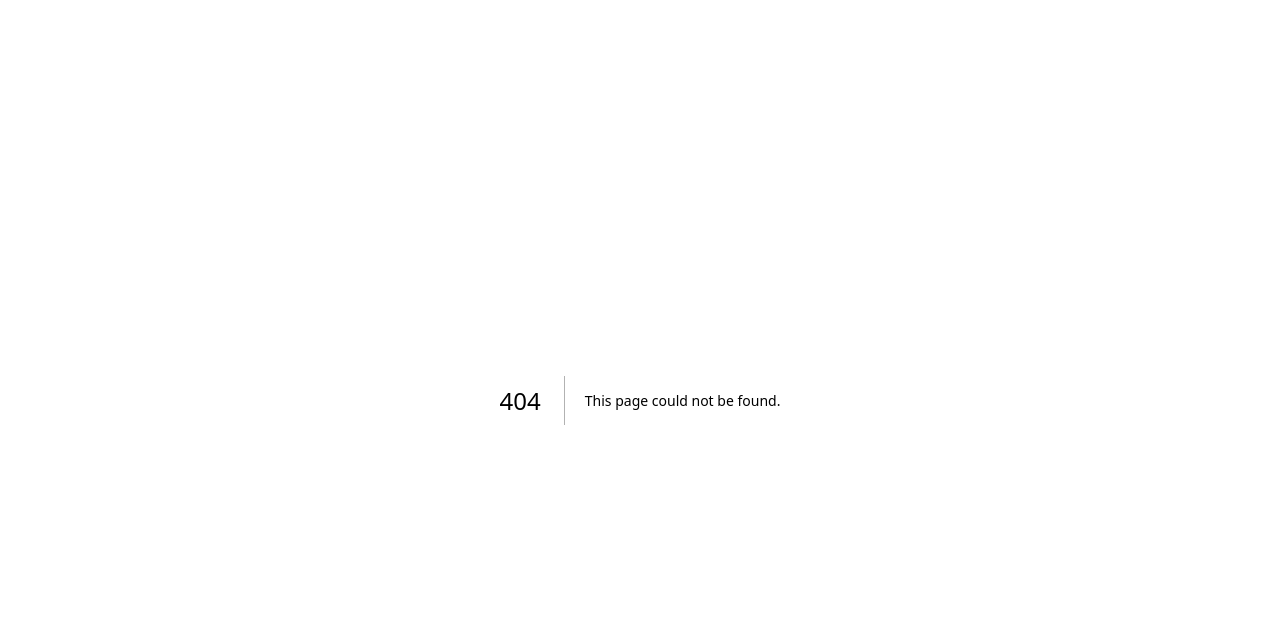
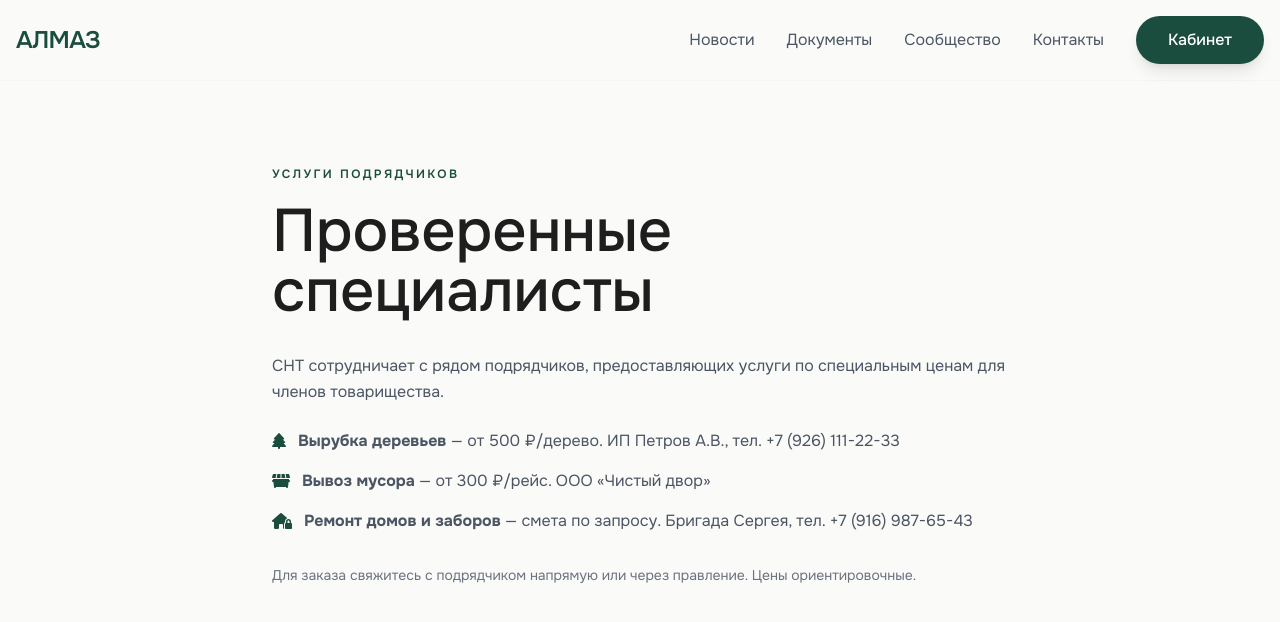
Before and after one commit to rawcam/almaz-snt, a Next.js app: page /almaz-snt/articles/services in a window 1280 px wide. Before the commit this address had no page. Shown: the top 622 px of the page. Built offline with nearby package versions, Linux system fonts and the light colour scheme.

Commit message:
Create services.js

```diff
--- /dev/null
+++ b/src/pages/articles/services.js
@@ -0,0 +1,47 @@
+// src/pages/articles/services.js
+import Navbar from '../../components/Navbar'
+import { motion } from 'framer-motion'
+
+export default function Services() {
+  return (
+    <div className="min-h-screen bg-almond">
+      <Navbar />
+      <div className="container mx-auto px-4 py-20 max-w-3xl">
+        <motion.article
+          initial={{ opacity: 0, y: 20 }}
+          animate={{ opacity: 1, y: 0 }}
+          transition={{ duration: 0.6 }}
+        >
+          <span className="text-xs font-semibold uppercase tracking-[0.2em] text-green-deep">
+            Услуги подрядчиков
+          </span>
+          <h1 className="text-5xl md:text-6xl font-medium mt-4 mb-8 text-dark">
+            Проверенные специалисты
+          </h1>
+          <p className="text-gray-600 leading-relaxed mb-6">
+            СНТ сотрудничает с рядом подрядчиков, предоставляющих услуги по
+            специальным ценам для членов товарищества.
+          </p>
+          <ul className="space-y-4 text-gray-600">
+            <li className="flex items-start gap-3">
+              <i className="fa-solid fa-tree text-green-deep mt-1"></i>
+              <span><strong>Вырубка деревьев</strong> — от 500 ₽/дерево. ИП Петров А.В., тел. +7 (926) 111-22-33</span>
+            </li>
+            <li className="flex items-start gap-3">
+              <i className="fa-solid fa-dumpster text-green-deep mt-1"></i>
+              <span><strong>Вывоз мусора</strong> — от 300 ₽/рейс. ООО «Чистый двор»</span>
+            </li>
+            <li className="flex items-start gap-3">
+              <i className="fa-solid fa-house-lock text-green-deep mt-1"></i>
+              <span><strong>Ремонт домов и заборов</strong> — смета по запросу. Бригада Сергея, тел. +7 (916) 987-65-43</span>
+            </li>
+          </ul>
+          <p className="text-gray-500 text-sm mt-8">
+            Для заказа свяжитесь с подрядчиком напрямую или через правление.
+            Цены ориентировочные.
+          </p>
+        </motion.article>
+      </div>
+    </div>
+  )
+}
```
